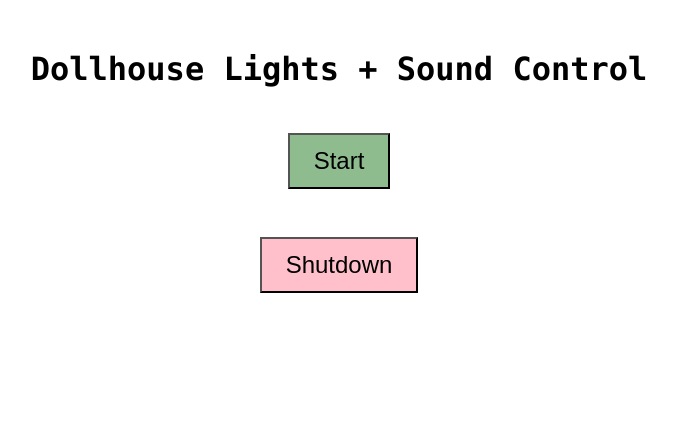
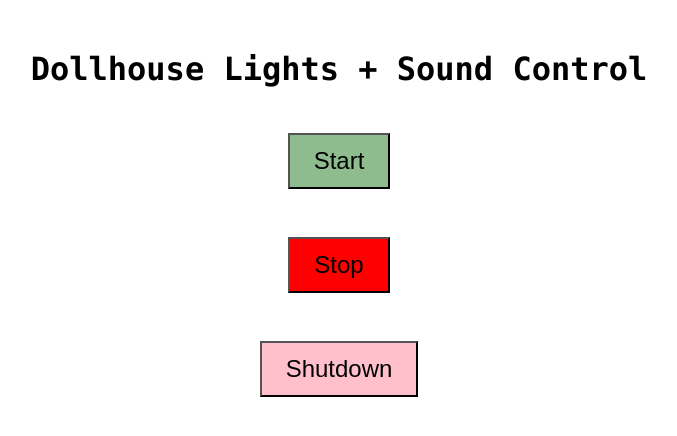
Before and after one commit to jwow1000/dollhouse-salma, a Flask app: page / in a window 1280 px wide. Shown: the top 436 px of the page, without its empty margins (309-986 px from the left). Run offline with Flask 3, Linux system fonts and the light colour scheme.

Commit message:
add stop button

```diff
--- a/py-server/app.py
+++ b/py-server/app.py
@@ -22,6 +22,11 @@ def start():
     subprocess.Popen(['./start.sh'])
     return redirect(url_for('index'))
 
+@app.route('/stop', methods=['POST'])
+def start():
+    subprocess.Popen(['./stop.sh'])
+    return redirect(url_for('index'))
+
 @app.route('/shutdown', methods=['POST'])
 def shutdown():
     subprocess.Popen(['./shutdown.sh'])
--- a/py-server/templates/index.html
+++ b/py-server/templates/index.html
@@ -13,6 +13,9 @@
     {% if status_msg %}
       <p style="color: red;">{{ status_msg }}</p>
     {% endif %}
+    <form action="/stop" method="post">
+        <button type="submit" style="background-color: red;">Stop</button>
+    </form>
     <form action="/shutdown" method="post">
         <button type="submit" style="background-color: pink;">Shutdown</button>
     </form>
```
Also changed, not shown: 1 other file.
